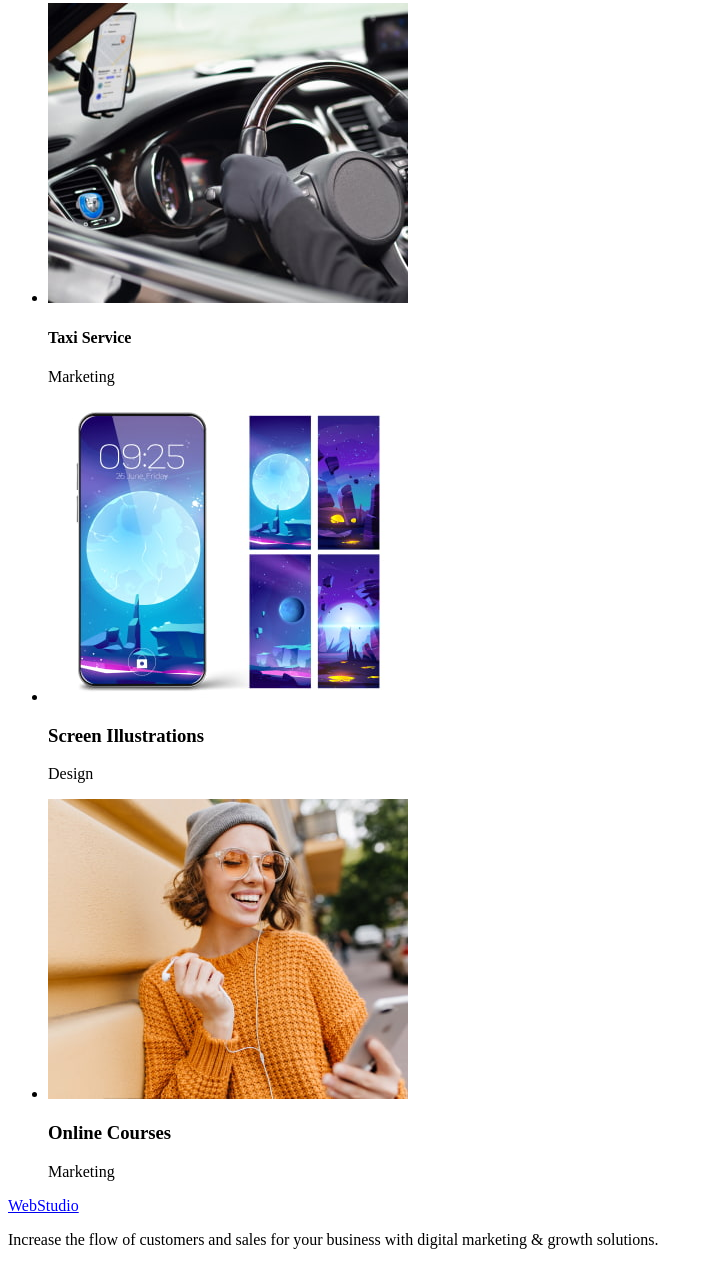
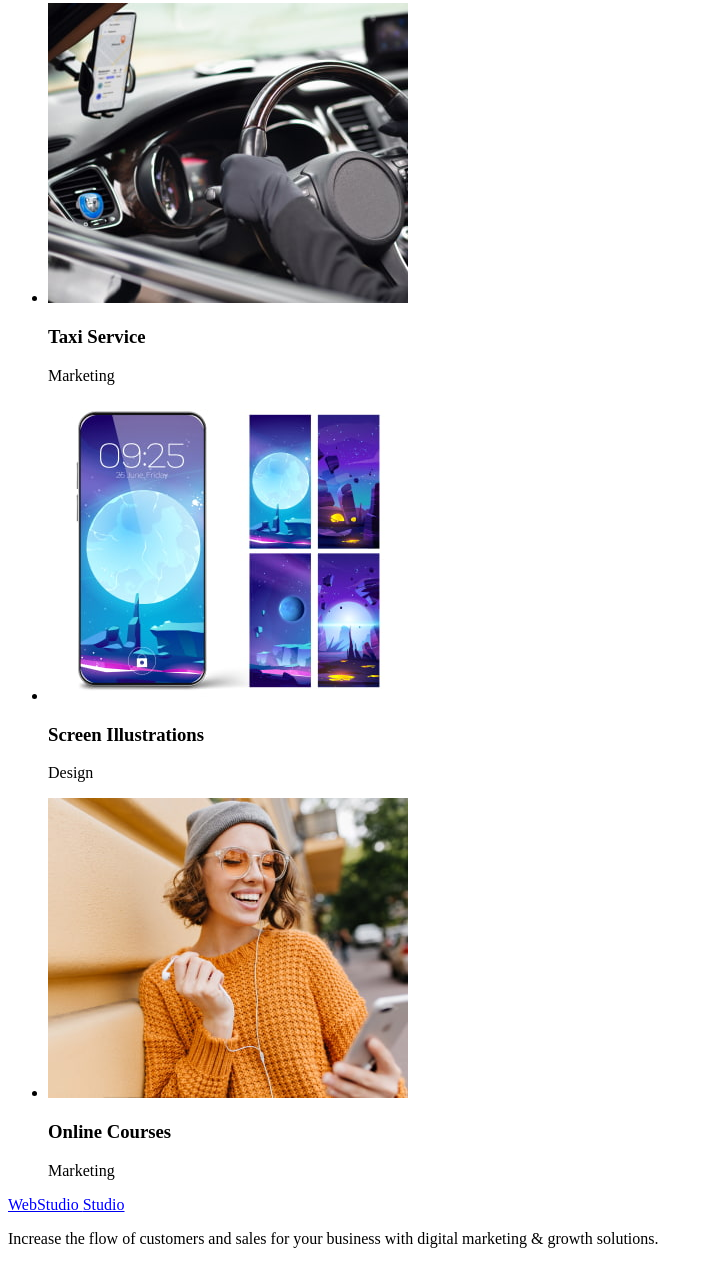
Before and after one commit to Solomiia28/goit-markup-hw-02, a plain HTML site: page index.html in a window 1280 px wide. Shown: the part 3330-4595 px from the top of the page, without its empty margins (0-713 px from the left). Drawn offline with Linux system fonts and the light colour scheme.

Commit message:
add index.html

```diff
--- a/index.html
+++ b/index.html
@@ -106,7 +106,7 @@
                 </li>
                 <li>
                     <img src="./images/section_portfolio/images-8.jpg" alt="helm" width="360" />
-                    <h4>Taxi Service</h4>
+                    <h3>Taxi Service</h3>
                     <p>Marketing</p>
                 </li>
                 <li>
@@ -123,7 +123,7 @@
         </section>
       </main>
       <footer>
-            <a href="./index.html">WebStudio
+            <a href="./index.html">WebStudio <span>Studio</span>
             </a>
             <p>Increase the flow of customers and sales for your business with digital marketing & growth solutions.</p>
       </footer>
```
